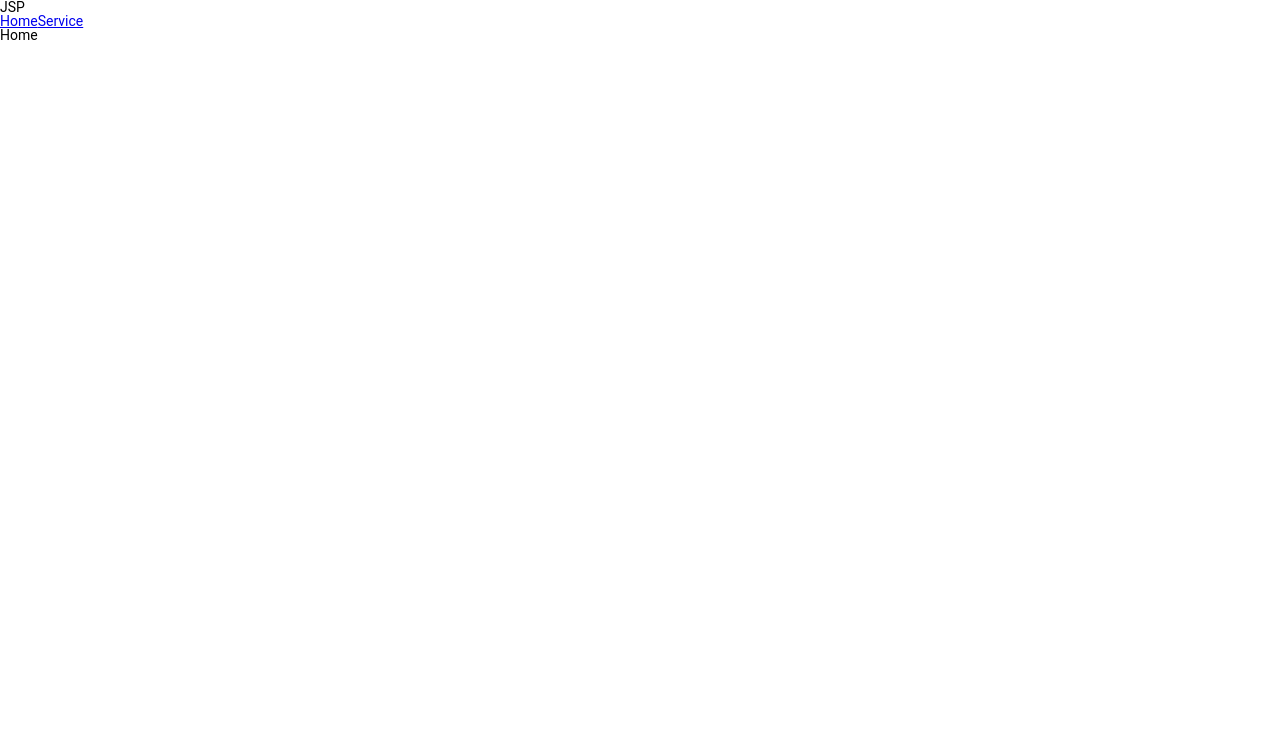
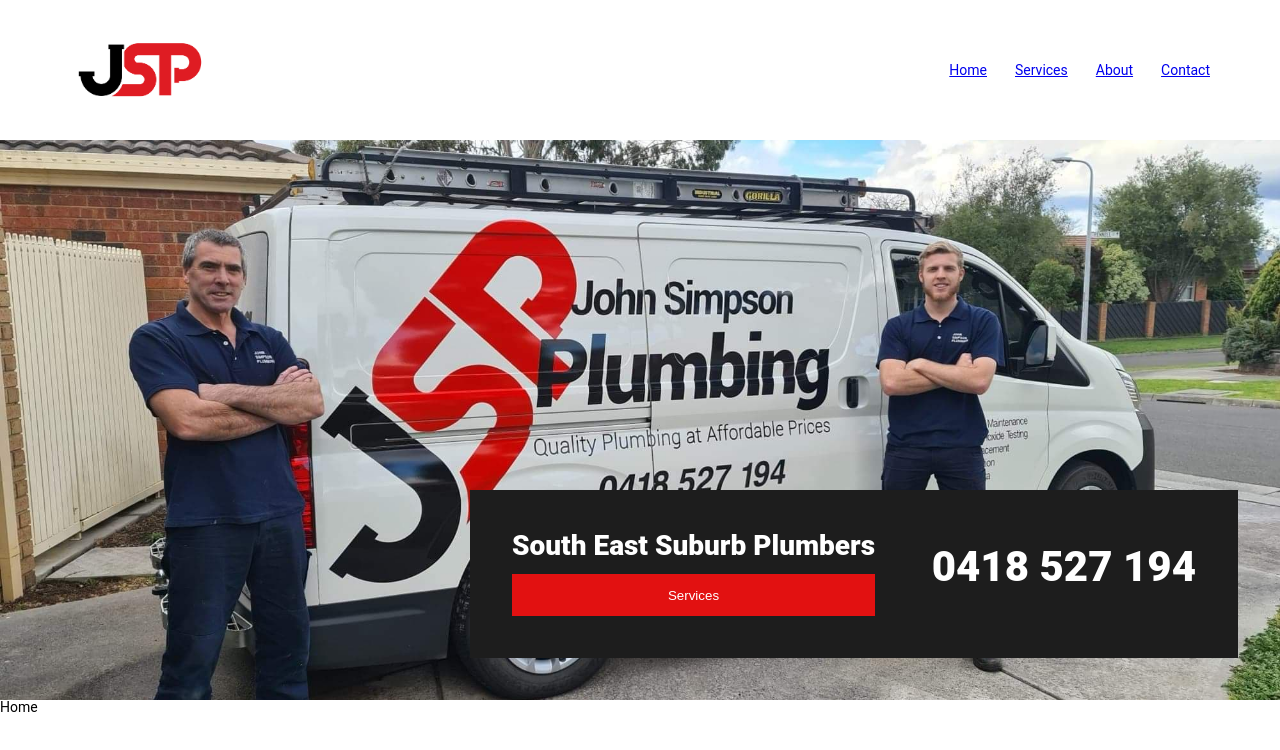
Before and after one commit to yesbrad/jsp, a React (Create React App) app: page / in a window 1280 px wide. Shown: the top 750 px of the page. Built offline with nearby package versions, Linux system fonts and the light colour scheme.

Commit message:
Header Pass

```diff
--- /dev/null
+++ b/src/components/button/index.jsx
@@ -0,0 +1,14 @@
+import React from 'react';
+import './styles.scss';
+
+const Button = ({ title, onClick }) => {
+	return (
+		<div className="button-container">
+			<button onClick={(e) => onclick(e)}>
+				{title}
+			</button>
+		</div>
+	);
+}
+
+export default Button;
--- /dev/null
+++ b/src/components/button/styles.scss
@@ -0,0 +1,12 @@
+@import '../../styles/config.scss';
+
+.button-container {
+	button {
+		color: $white;
+		background-color: $primaryColor;
+		// padding: 1rem;
+		width: 100%;
+		min-height: 3rem;
+		max-height: 3rem;
+	}
+}
--- a/src/components/header/index.jsx
+++ b/src/components/header/index.jsx
@@ -1,10 +1,19 @@
 import React from 'react';
 import './styles.scss';
+import Button from '../button';
 
 const Header = () => {
 	return (
 		<div className="header-container">
-			Header
+			<div className="cta-container">
+				<div className="header-col">
+					<h1>South East Suburb Plumbers</h1>
+					<Button title="Services" />
+				</div>
+				<div className="header-col">
+					<h2>0418 527 194</h2>
+				</div>
+			</div>
 		</div>
 	 );
 }
--- a/src/components/header/styles.scss
+++ b/src/components/header/styles.scss
@@ -1 +1,39 @@
 @import '../../styles/config.scss';
+
+.header-container {
+		background-image: url('../../images/VanDouble1.jpg');
+		background-position: center;
+		background-size: cover;
+		height: 40rem;
+		width: 100%;
+		position: relative;
+
+		.cta-container {
+			position: absolute;
+			bottom: 3rem;
+			right: 3rem;
+			background-color: $black;
+			width: 60%;
+			color: white;
+			padding: 3rem;
+			box-sizing: border-box;
+			display: flex;
+			justify-content: space-between;
+			align-items: center;
+
+			.header-col{
+
+				h1 {
+					font-size: 2rem;
+					margin-bottom: 1rem;
+					font-weight: 900;
+				}
+
+				h2 {
+					font-size: 3rem;
+					margin-bottom: 1rem;
+					font-weight: 900;
+				}
+			}
+		}
+}
--- a/src/components/navigation/index.jsx
+++ b/src/components/navigation/index.jsx
@@ -8,10 +8,14 @@
 	return (
 		<div className="navigation-container">
 			<nav>
-				<h1>JSP</h1>
+				<div className="nav-logo">
+
+				</div>
 				<ul>
-					<Link to="/">Home</Link>
-					<Link to="/service/ImaLegend">Service</Link>
+					<li><Link to="/">Home</Link></li>
+					<li><Link to="/service/yeet">Services</Link></li>
+					<li><Link to="/about">About</Link></li>
+					<li><Link to="/contact">Contact</Link></li>
 				</ul>
 			</nav>
 		</div>
--- a/src/components/navigation/styles.scss
+++ b/src/components/navigation/styles.scss
@@ -1 +1,27 @@
 @import '../../styles/config.scss';
+
+.navigation-container nav {
+	display: flex;
+	width: 100%;
+	justify-content: space-between;
+	align-items: center;
+	padding: 0 5rem;
+	box-sizing: border-box;
+
+	.nav-logo {
+		width: 10rem;
+		height: 10rem;
+		background-image: url('../../images/JSP_LOGO_3000_Transparent.png');
+		background-position: center;
+		overflow: hidden;
+		background-size: cover;
+	}
+
+	ul {
+		display: flex;
+		flex-direction: row;
+		li{
+			margin-left: 2rem;
+		}
+	}
+}
--- a/src/screens/home/index.jsx
+++ b/src/screens/home/index.jsx
@@ -1,11 +1,13 @@
 import React from 'react';
 import './styles.scss';
 import Navigation from '../../components/navigation';
+import Header from '../../components/header';
 
 const Home = () => {
 	return (
 		<div className="home-container">
 			<Navigation />
+			<Header />
 			Home
 		</div>
 	);
--- a/src/styles/config.scss
+++ b/src/styles/config.scss
@@ -1,7 +1,7 @@
 
 // VARIABLES
 
-$primaryColor : #FF00F7;
+$primaryColor : #e21111;
 $secondaryColor : #FF0057;
 $primaryGradient: linear-gradient(to Left,$primaryColor, $secondaryColor);
 $primaryGradientUp: linear-gradient($primaryColor, $secondaryColor);
```
Also changed, not shown: src/images/JSP_LOGO_3000_Transparent.png (added), src/images/VanDouble1.jpg (added).
